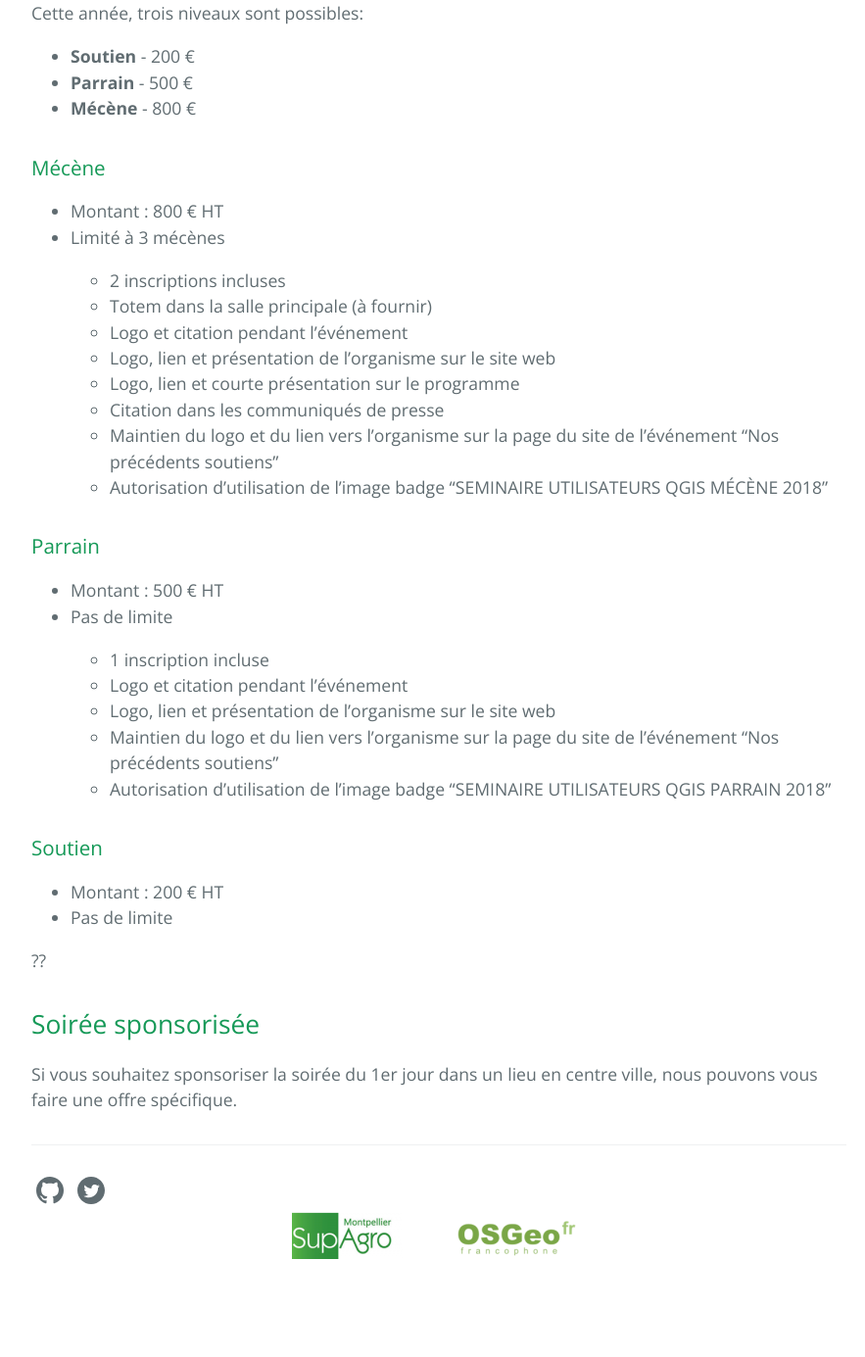
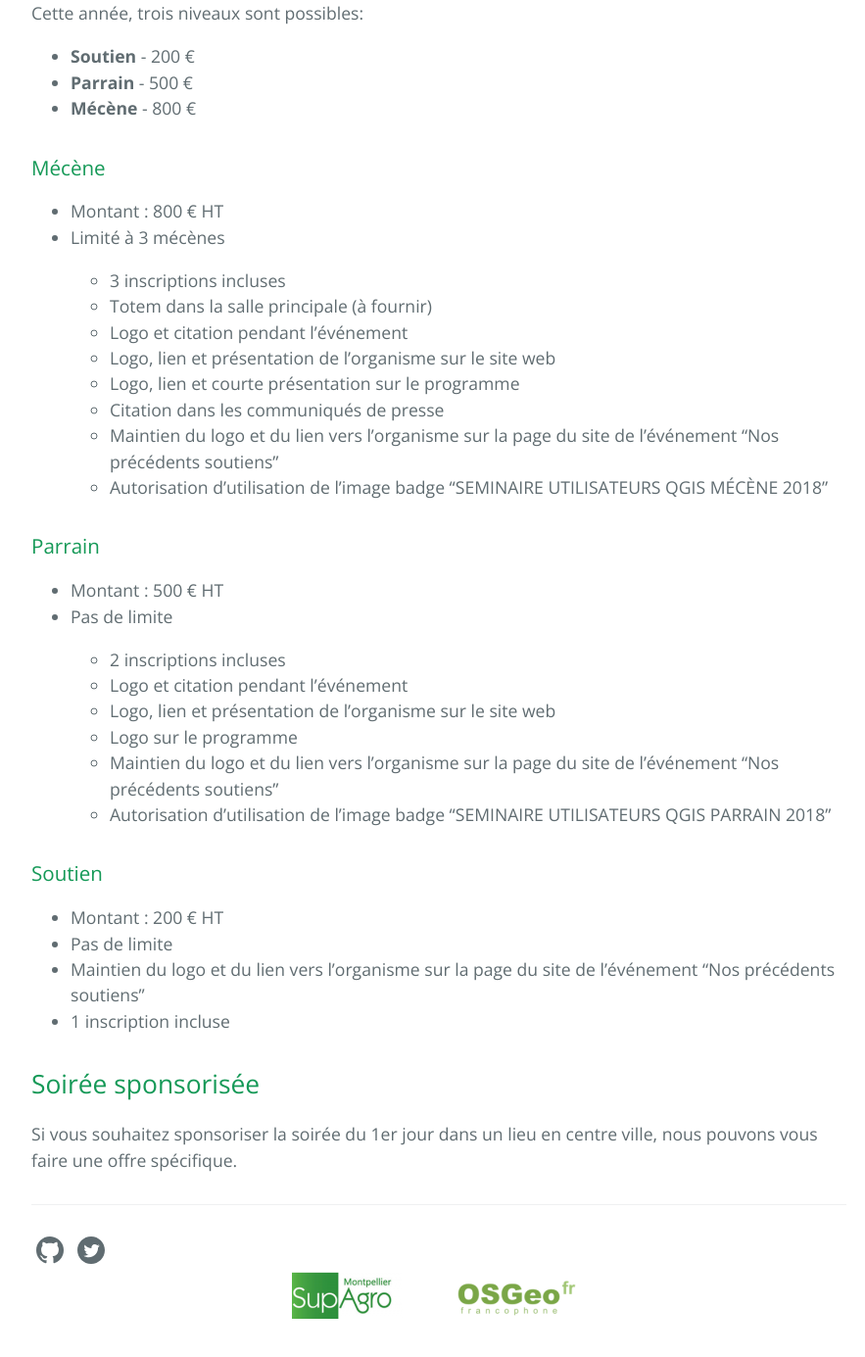
Before and after one commit to OSGeo-fr/QGIS-conf-fr-website, a Jekyll site: the page built from z30_parrainnages.md, in a window 1280 px wide and 1400 px high, scrolled down 723 px. Shown: the top 1385 px of the window at 98% size, without its empty margins (192-1075 px from the left). Built offline with Jekyll 4.4.1, drawn with Linux system fonts in a browser that asks for light colours; before the commit the page ends 2062 px from its top, so only the background shows below that.

Commit message:
update sponsoring conditions

```diff
--- a/z30_parrainnages.md
+++ b/z30_parrainnages.md
@@ -23,7 +23,7 @@ Cette année, trois niveaux sont possibles:
 * Montant : 800 € HT
 * Limité à 3 mécènes
 
-  * 2 inscriptions incluses
+  * 3 inscriptions incluses
   * Totem dans la salle principale (à fournir)
   * Logo et citation pendant l'événement
   * Logo, lien et présentation de l'organisme sur le site web
@@ -37,9 +37,10 @@ Cette année, trois niveaux sont possibles:
 * Montant : 500 € HT
 * Pas de limite
 
-  * 1 inscription incluse
+  * 2 inscriptions incluses
   * Logo et citation pendant l'événement
   * Logo, lien et présentation de l'organisme sur le site web
+  * Logo sur le programme
   * Maintien du logo et du lien vers l'organisme sur la page du site de l'événement "Nos précédents soutiens"
   * Autorisation d'utilisation de l'image badge "SEMINAIRE UTILISATEURS QGIS PARRAIN 2018"
 
@@ -47,8 +48,8 @@ Cette année, trois niveaux sont possibles:
 
 * Montant : 200 € HT
 * Pas de limite
-
-??
+* Maintien du logo et du lien vers l'organisme sur la page du site de l'événement "Nos précédents soutiens"
+* 1 inscription incluse
 
 ## Soirée sponsorisée
 
```
